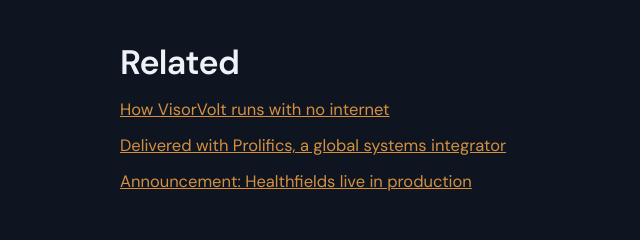
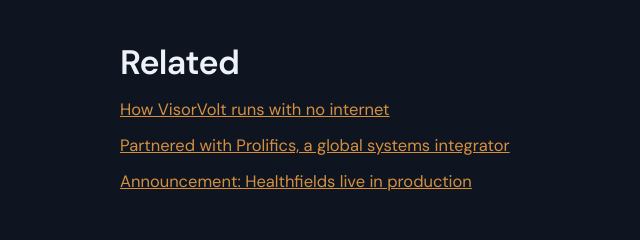
Before and after one commit to umang-sh/visorvolt-site, a plain HTML site: page case-studies/healthfields/index.html in a window 1280 px wide. Shown: the part 3140-3380 px from the top of the page, 0-640 px from the left. Drawn offline with Linux system fonts and the light colour scheme; a web font is replaced by a local one.

Commit message:
Healthfields case study: 'Partnered with Prolifics' wording
Co-Authored-By: Claude Opus 5.5 <noreply@anthropic.com>

```diff
--- a/case-studies/healthfields/index.html
+++ b/case-studies/healthfields/index.html
@@ -199,7 +199,7 @@
   <h2>Related</h2>
   <ul class="link-list">
     <li><a href="../../no-internet/">How VisorVolt runs with no internet</a></li>
-    <li><a href="../../partners/prolifics/">Delivered with Prolifics, a global systems integrator</a></li>
+    <li><a href="../../partners/prolifics/">Partnered with Prolifics, a global systems integrator</a></li>
     <li><a href="../../news/healthfields-live/">Announcement: Healthfields live in production</a></li>
   </ul>
 </section>
```
Also changed, not shown: _build/pages/healthfields.html (+1 -1 lines).
